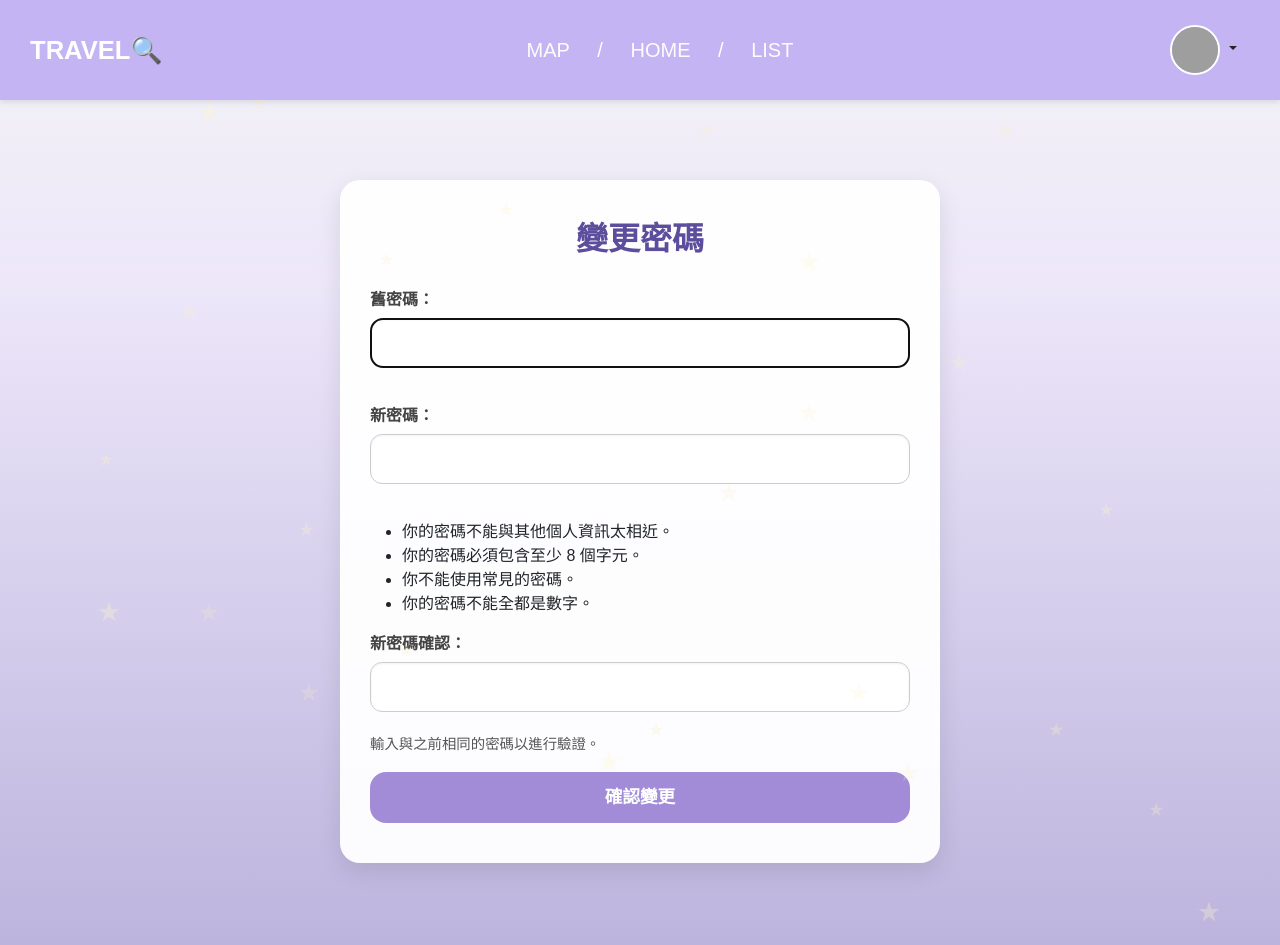
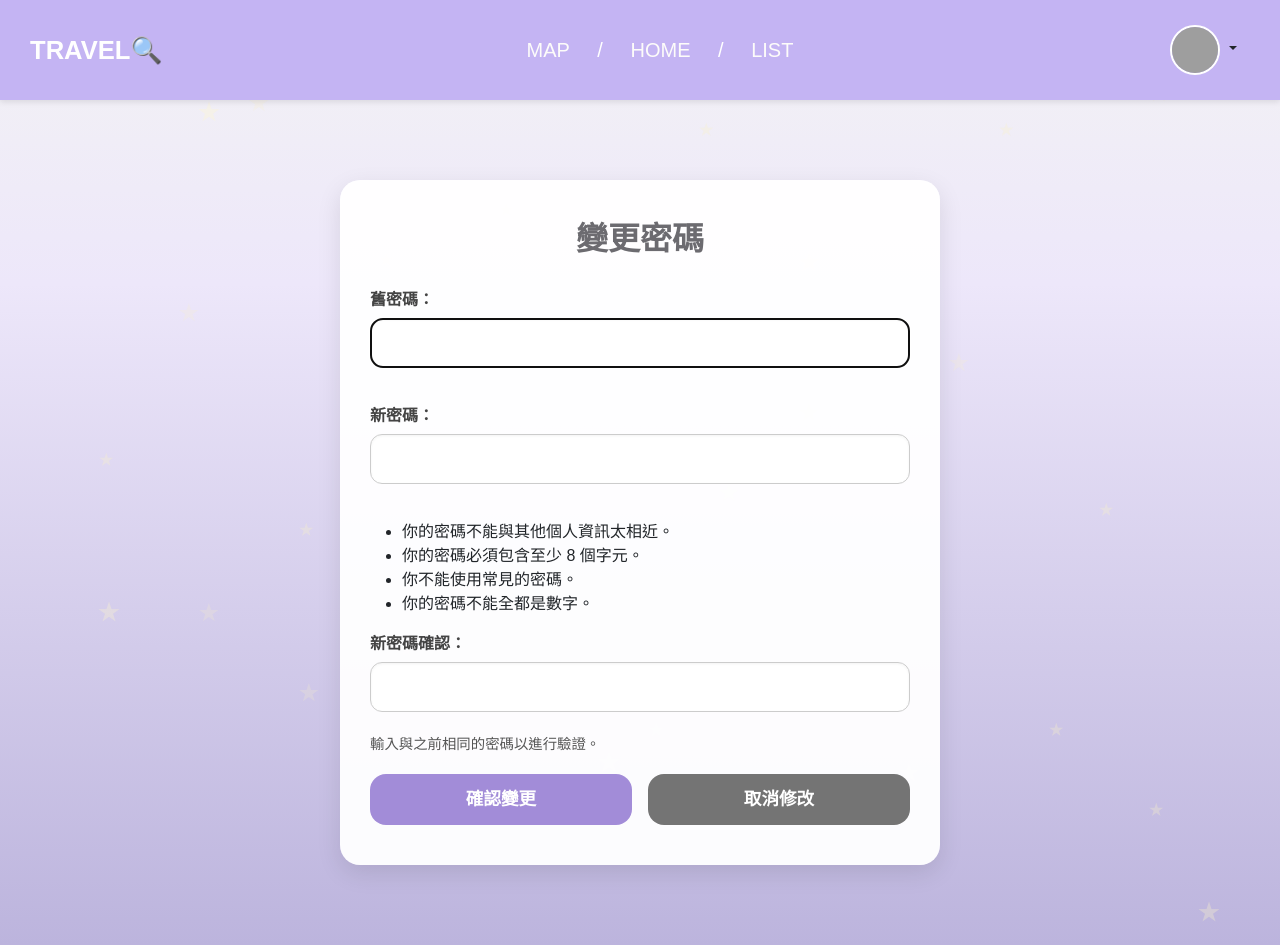
Before and after one commit to Tsaiwei-hsu/sa_Travel_Forum, a Django app: page /accounts/password_change/ in a window 1280 px wide. Run offline with Django 5.2, Linux system fonts and the light colour scheme; a user stored in the database is signed in; data comes from the database, SQL or seed files in the repository; grey boxes are pictures that could not be loaded.

Commit message:
“頁面美化”

```diff
--- a/places/views.py
+++ b/places/views.py
@@ -1,5 +1,6 @@
 from django.shortcuts import render, get_object_or_404
 from .models import State, City, Category, Post
+import time
 
 # 首頁 view
 def home(request):
@@ -33,7 +34,8 @@ def filter_by_state(request, state_id):
     cities = City.objects.filter(state=state)
     return render(request, 'posts/city_list.html', {
         'state': state,
-        'cities': cities
+        'cities': cities,
+        'timestamp': int(time.time()),
     })
 
 # 根據城市 ID 顯示可選的分類
--- a/posts/templates/posts/edit_draft.html
+++ b/posts/templates/posts/edit_draft.html
@@ -205,7 +205,7 @@
 
     <!-- 多圖上傳 -->
     <div class="file-upload">
-      <label class="upload-label" for="imageInput">+ Add Photo</label>
+      <label class="upload-label" for="imageInput">+ 新增照片</label>
       <input id="imageInput" type="file" name="images" multiple accept="image/*">
     </div>
 
--- a/posts/templates/posts/edit_post.html
+++ b/posts/templates/posts/edit_post.html
@@ -195,7 +195,7 @@
 
         <!-- 多圖上傳 -->
         <div class="file-upload">
-          <label class="upload-label" for="imageInput">+ Add Photo</label>
+          <label class="upload-label" for="imageInput">+ 新增照片</label>
           <input id="imageInput" type="file" name="images" multiple accept="image/*">
         </div>
 
--- a/posts/templates/registration/change_password.html
+++ b/posts/templates/registration/change_password.html
@@ -8,13 +8,15 @@
     padding: 40px 30px;
     border-radius: 20px;
     box-shadow: 0 8px 24px rgba(0, 0, 0, 0.1);
+    position: relative;
+    z-index: 20;
   }
 
   .change-password-container h2 {
     text-align: center;
     font-size: 2rem;
     font-weight: bold;
-    color: #5c4d9d;
+    color: #6c6b70;
     margin-bottom: 30px;
   }
 
@@ -45,6 +47,12 @@
     margin-bottom: 15px;
   }
 
+  .button-group {
+    display: flex;
+    gap: 16px;
+    margin-top: 18px;
+  }
+
   .change-password-container button {
     width: 100%;
     padding: 12px;
@@ -57,8 +65,13 @@
     transition: background 0.3s;
   }
 
-  .change-password-container button:hover {
-    background-color: #8f7bcc;
+  .change-password-container button.cancel-btn {
+    background-color: #747474;
+    color: #fff;
+  }
+
+  .change-password-container button.cancel-btn:hover {
+    background-color: #999;
   }
 </style>
 
@@ -67,7 +80,10 @@
   <form method="post">
     {% csrf_token %}
     {{ form.as_p }}
-    <button type="submit">確認變更</button>
+    <div class="button-group">
+      <button type="submit">確認變更</button>
+      <button type="button" class="cancel-btn" onclick="window.history.back()">取消修改</button>
+    </div>
   </form>
 </div>
 {% endblock %}
```
Also changed, not shown: places/templates/posts/category_index.html (+16 -0 lines), places/templates/posts/city_list.html (+8 -8 lines), posts/templates/posts/create_post.html (+5 -4 lines), static/img/act.png, static/img/kangaroo.png (added), static/img/nsw.png, static/img/sa.png.
